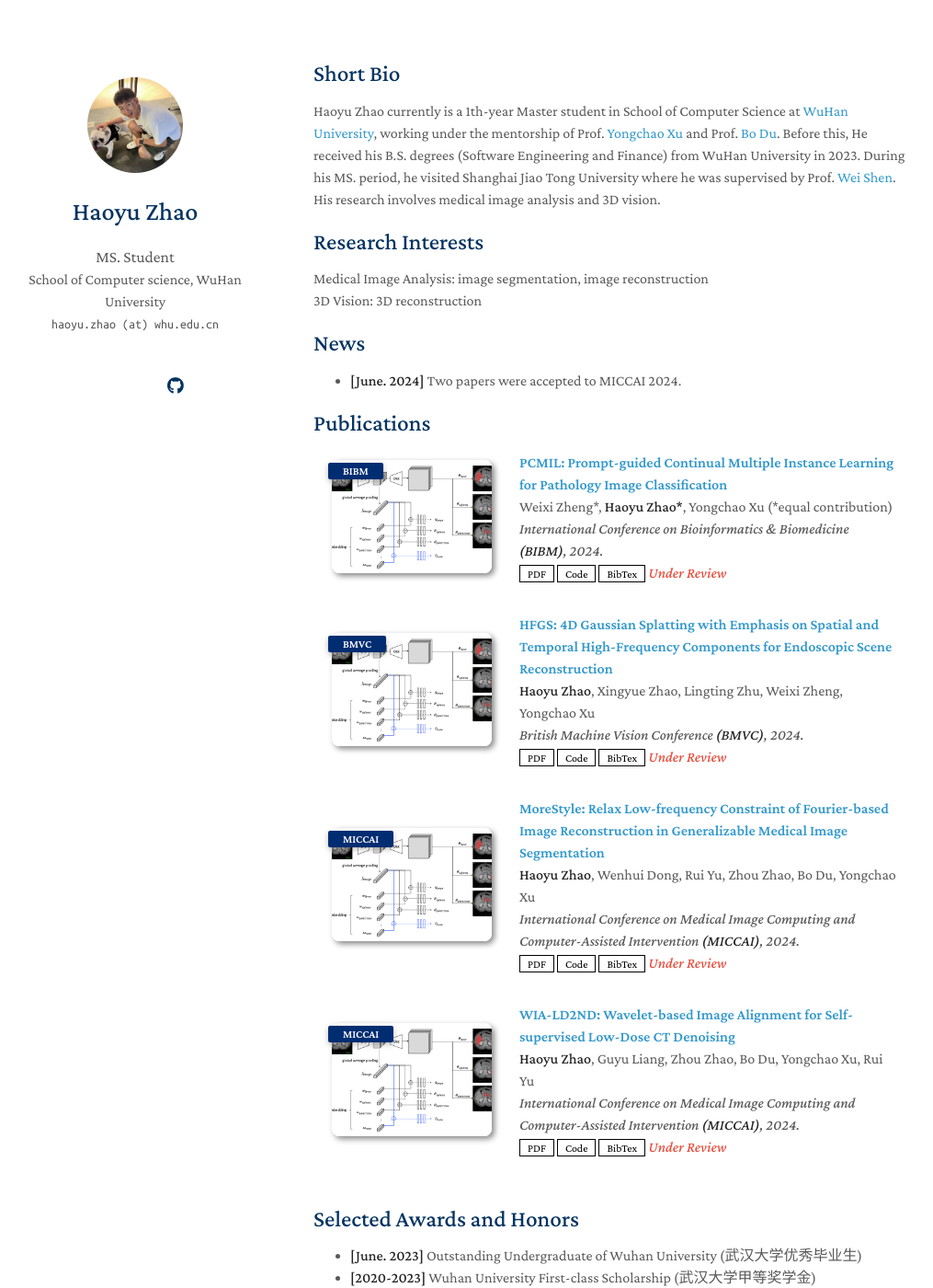
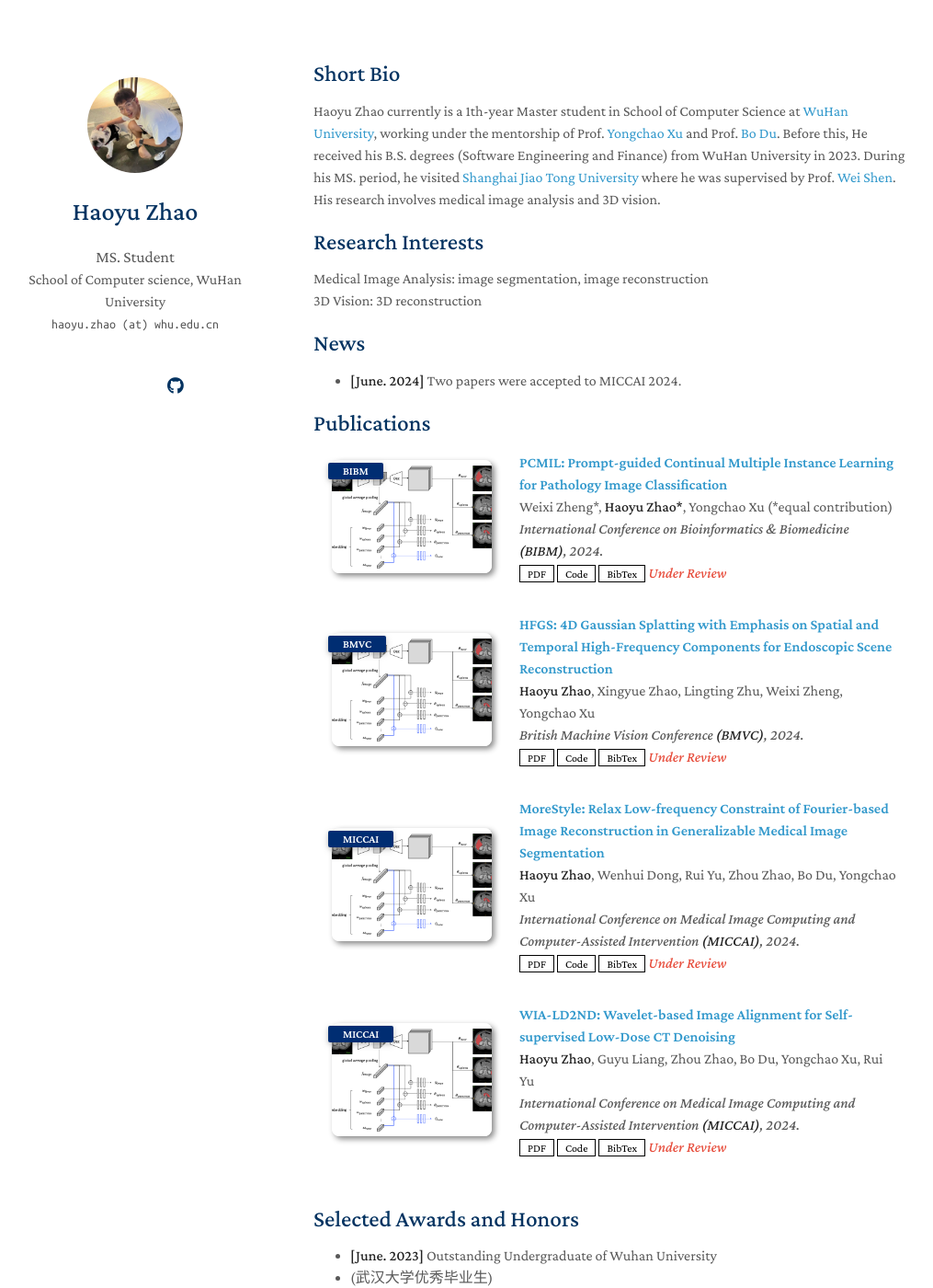
Before and after one commit to zhaohaoyu376/zhaohaoyu376.github.io, a Jekyll site: the page built from index.md, in a window 1280 px wide and 1400 px high. Shown: the whole window at 92% size, without its empty margins (129-1144 px from the left). Built offline with Jekyll 4.4.1, drawn with Linux system fonts in a browser that asks for light colours; nearby versions of some CDN libraries; a style sheet for code colours, icons or effects is not loaded; our own code applies the rules of GitHub Pages for plain Markdown files.

```diff
--- a/index.md
+++ b/index.md
@@ -3,7 +3,7 @@ layout: homepage
 ---
 
 ## Short Bio
-Haoyu Zhao currently is a 1th-year Master student in School of Computer Science at [WuHan University](https://www.whu.edu.cn/), working under the mentorship of Prof. [Yongchao Xu](https://scholar.google.fr/citations?user=ArIg7-0AAAAJ&hl=fr) and Prof. [Bo Du](https://scholar.google.com/citations?user=Shy1gnMAAAAJ&hl=zh-CN&oi=ao). Before this, He received his B.S. degrees (Software Engineering and Finance) from WuHan University in 2023. During his MS. period, he visited Shanghai Jiao Tong University where he was supervised by Prof. [Wei Shen](https://scholar.google.com/citations?hl=zh-CN&user=Ae2kRCEAAAAJ). His research involves medical image analysis and 3D vision.
+Haoyu Zhao currently is a 1th-year Master student in School of Computer Science at [WuHan University](https://www.whu.edu.cn/), working under the mentorship of Prof. [Yongchao Xu](https://scholar.google.fr/citations?user=ArIg7-0AAAAJ&hl=fr) and Prof. [Bo Du](https://scholar.google.com/citations?user=Shy1gnMAAAAJ&hl=zh-CN&oi=ao). Before this, He received his B.S. degrees (Software Engineering and Finance) from WuHan University in 2023. During his MS. period, he visited [Shanghai Jiao Tong University](https://www.sjtu.edu.cn/) where he was supervised by Prof. [Wei Shen](https://scholar.google.com/citations?hl=zh-CN&user=Ae2kRCEAAAAJ). His research involves medical image analysis and 3D vision.
 
 ## Research Interests
 Medical Image Analysis: image segmentation, image reconstruction
@@ -18,7 +18,8 @@ Medical Image Analysis: image segmentation, image reconstruction
 {% include_relative _includes/publications.md %}
 
 ## Selected Awards and Honors
-- **[June. 2023]** Outstanding Undergraduate of Wuhan University  (武汉大学优秀毕业生)
+- **[June. 2023]** Outstanding Undergraduate of Wuhan University
+-   (武汉大学优秀毕业生)
 - **[2020-2023]** Wuhan University First-class Scholarship (武汉大学甲等奖学金)
 - **[Oct. 2022]** The Tianyuan Dico Scholarship (天源迪科奖学金)
 - **[Oct. 2022]** Chinese Collegiate Internet of Things Design Competition First Prize (全国大学生物联网设计竞赛全国一等奖)
```
